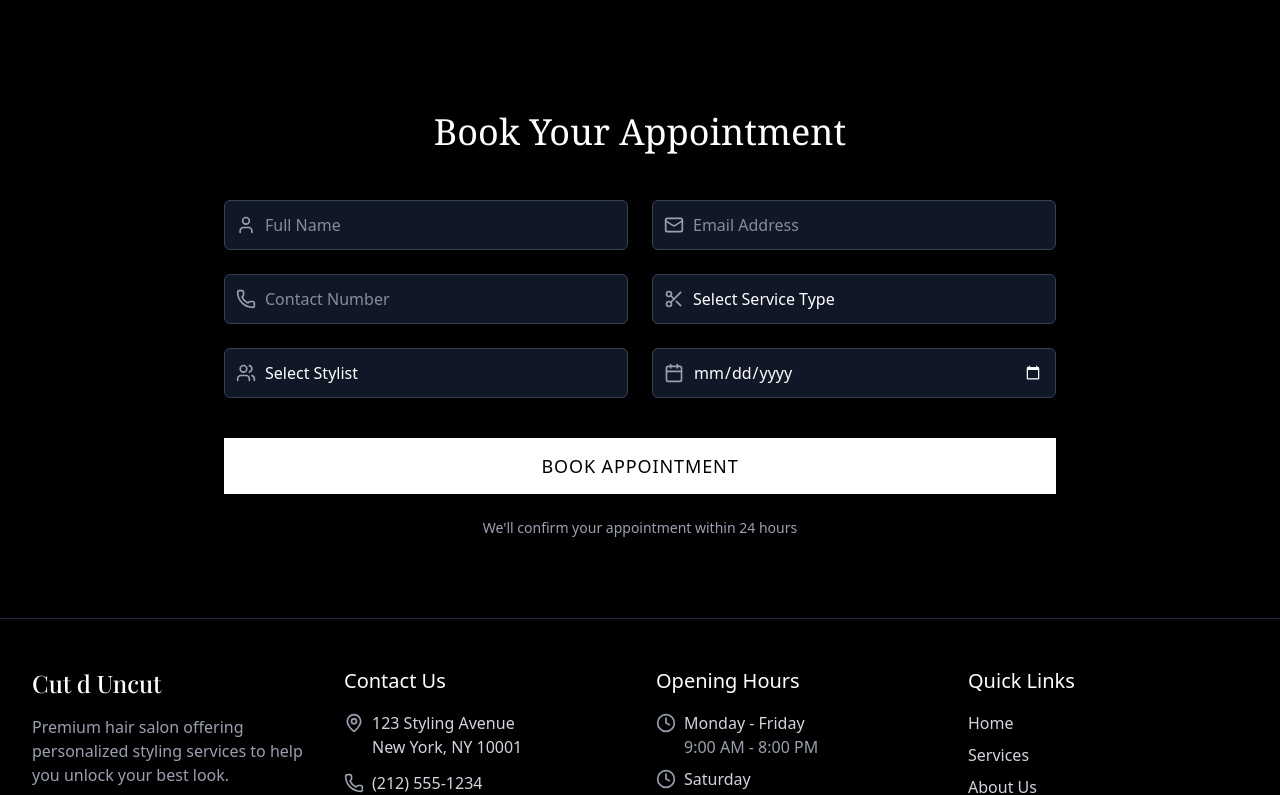
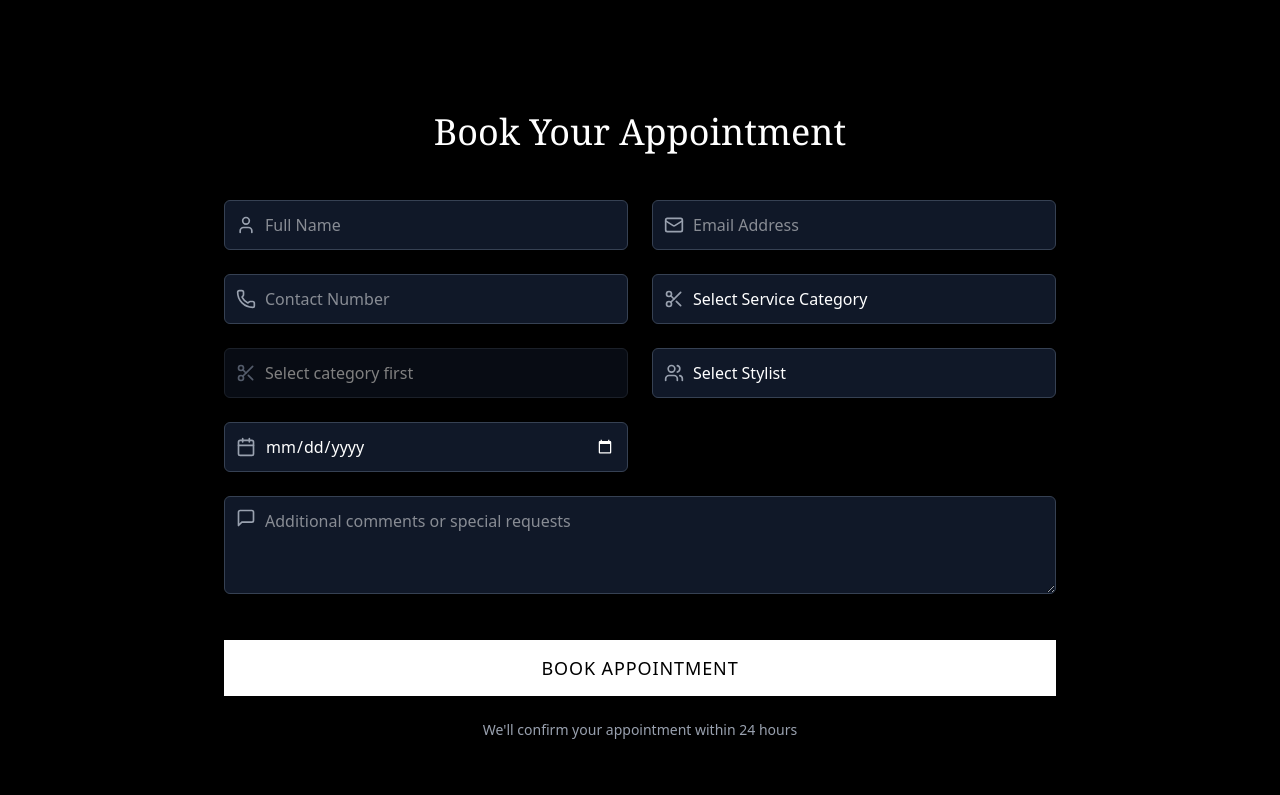
Before and after one commit to janthony25/Client-CutdUncut, a React (Vite) app: page / in a window 1280 px wide. Shown: the part 2316-3111 px from the top of the page. Built offline with nearby package versions, Linux system fonts and the light colour scheme; a web font is replaced by a local one.

Commit message:
Add specific service in contact us section

```diff
--- a/src/pages/HomeComponents/ContactUs.jsx
+++ b/src/pages/HomeComponents/ContactUs.jsx
@@ -1,16 +1,21 @@
-import React, { useState, useRef } from 'react';
+import React, { useState, useRef, useEffect } from 'react';
 import { motion, useInView } from 'framer-motion';
-import { Calendar, User, Mail, Phone, Scissors, Users } from 'lucide-react';
+import { Calendar, User, Mail, Phone, Scissors, Users, MessageSquare } from 'lucide-react';
 
 export default function ContactUs() {
   const [formData, setFormData] = useState({
     fullName: '',
     email: '',
     phone: '',
-    serviceType: '',
+    serviceCategory: '',
+    specificService: '',
     stylist: '',
-    date: ''
+    date: '',
+    comments: ''
   });
+
+  // State to store services by category
+  const [availableServices, setAvailableServices] = useState([]);
 
   const ref = useRef(null);
   const isInView = useInView(ref, {
@@ -18,6 +23,7 @@ export default function ContactUs() {
     margin: "-100px"
   });
 
+  // Animation variants
   const titleVariants = {
     hidden: { opacity: 0, y: 20 },
     visible: {
@@ -56,6 +62,100 @@ export default function ContactUs() {
     }
   };
 
+  // Services data structure
+  const serviceCategories = [
+    {
+      title: "Men's Cut",
+      services: [
+        "Restyle",
+        "Style Cut",
+        "Clipper All Over",
+        "Scissors Cut",
+        "Lines and Design",
+        "Beard Trim",
+        "Beard Shave and Lines",
+        "Head Shave"
+      ]
+    },
+    {
+      title: "Women's Cut",
+      services: [
+        "Restyle",
+        "Straight Cut",
+        "Layering"
+      ]
+    },
+    {
+      title: "Kid's Cut",
+      services: [
+        "0 to 5 Years Old",
+        "6 to 10 Years Old",
+        "11 to 13 Years Old"
+      ]
+    },
+    {
+      title: "Coloring",
+      services: [
+        "Global Color",
+        "Root Retouch"
+      ]
+    },
+    {
+      title: "Foils/Highlights",
+      services: [
+        "Full Head Foils",
+        "Ombre",
+        "Balayage",
+        "Toner",
+        "Full Bleach"
+      ]
+    },
+    {
+      title: "Extra",
+      services: [
+        "Shampoo and Conditioning",
+        "Blow Dry / Finger Dry",
+        "Blow Wave",
+        "Temporary Straight",
+        "Temporary Curl",
+        "Hair Treatment"
+      ]
+    },
+    {
+      title: "Brazilian Keratin Straight",
+      services: ["Brazilian Keratin Treatment"]
+    },
+    {
+      title: "Permanent Straight (Rebonding)",
+      services: ["Permanent Straightening"]
+    }
+  ];
+
+  // List of stylists
+  const stylists = [
+    "Sarah Johnson",
+    "Michael Chen",
+    "Olivia Rodriguez",
+    "James Smith",
+    "Any Available Stylist"
+  ];
+
+  // Update available services when service category changes
+  useEffect(() => {
+    if (formData.serviceCategory) {
+      const category = serviceCategories.find(cat => cat.title === formData.serviceCategory);
+      setAvailableServices(category ? category.services : []);
+
+      // Reset specific service selection when category changes
+      setFormData(prev => ({
+        ...prev,
+        specificService: ''
+      }));
+    } else {
+      setAvailableServices([]);
+    }
+  }, [formData.serviceCategory]);
+
   const handleChange = (e) => {
     const { name, value } = e.target;
     setFormData(prev => ({
@@ -74,30 +174,13 @@ export default function ContactUs() {
       fullName: '',
       email: '',
       phone: '',
-      serviceType: '',
+      serviceCategory: '',
+      specificService: '',
       stylist: '',
-      date: ''
+      date: '',
+      comments: ''
     });
   };
-
-  // List of services
-  const services = [
-    "Hair Coloring",
-    "Hair Styling",
-    "Men's Haircut",
-    "Women's Haircuts",
-    "Kids Haircuts",
-    "Hair Treatment"
-  ];
-
-  // List of stylists
-  const stylists = [
-    "Sarah Johnson",
-    "Michael Chen",
-    "Olivia Rodriguez",
-    "James Smith",
-    "Any Available Stylist"
-  ];
 
   return (
     <div className="bg-black text-white py-20 w-full" ref={ref}>
@@ -166,20 +249,44 @@ export default function ContactUs() {
             />
           </motion.div>
 
-          {/* Service Type */}
+          {/* Service Category - First Step */}
           <motion.div className="relative" variants={itemVariants}>
             <div className="absolute inset-y-0 left-0 pl-3 flex items-center pointer-events-none">
               <Scissors className="h-5 w-5 text-gray-400" />
             </div>
             <select
-              name="serviceType"
-              value={formData.serviceType}
+              name="serviceCategory"
+              value={formData.serviceCategory}
               onChange={handleChange}
               required
               className="w-full pl-10 pr-3 py-3 bg-gray-900 border border-gray-700 rounded-md focus:outline-none focus:ring-2 focus:ring-white/50 transition-colors text-white appearance-none"
             >
-              <option value="" disabled>Select Service Type</option>
-              {services.map((service, index) => (
+              <option value="" disabled>Select Service Category</option>
+              {serviceCategories.map((category, index) => (
+                <option key={index} value={category.title}>
+                  {category.title}
+                </option>
+              ))}
+            </select>
+          </motion.div>
+
+          {/* Specific Service - Second Step */}
+          <motion.div className="relative" variants={itemVariants}>
+            <div className="absolute inset-y-0 left-0 pl-3 flex items-center pointer-events-none">
+              <Scissors className="h-5 w-5 text-gray-400" />
+            </div>
+            <select
+              name="specificService"
+              value={formData.specificService}
+              onChange={handleChange}
+              required
+              disabled={availableServices.length === 0}
+              className={`w-full pl-10 pr-3 py-3 bg-gray-900 border border-gray-700 rounded-md focus:outline-none focus:ring-2 focus:ring-white/50 transition-colors text-white appearance-none ${availableServices.length === 0 ? 'opacity-50 cursor-not-allowed' : ''}`}
+            >
+              <option value="" disabled>
+                {availableServices.length === 0 ? 'Select category first' : 'Select specific service'}
+              </option>
+              {availableServices.map((service, index) => (
                 <option key={index} value={service}>
                   {service}
                 </option>
@@ -222,10 +329,24 @@ export default function ContactUs() {
               className="w-full pl-10 pr-3 py-3 bg-gray-900 border border-gray-700 rounded-md focus:outline-none focus:ring-2 focus:ring-white/50 transition-colors text-white cursor-pointer"
               style={{
                 colorScheme: 'dark',
-                // Improve calendar icon visibility
                 backgroundImage: 'none'
               }}
               onClick={(e) => e.target.showPicker()}
+            />
+          </motion.div>
+
+          {/* Comments/Additional Info - spans full width */}
+          <motion.div className="relative md:col-span-2" variants={itemVariants}>
+            <div className="absolute top-3 left-3 pointer-events-none">
+              <MessageSquare className="h-5 w-5 text-gray-400" />
+            </div>
+            <textarea
+              name="comments"
+              value={formData.comments}
+              onChange={handleChange}
+              placeholder="Additional comments or special requests"
+              rows="3"
+              className="w-full pl-10 pr-3 py-3 bg-gray-900 border border-gray-700 rounded-md focus:outline-none focus:ring-2 focus:ring-white/50 transition-colors text-white"
             />
           </motion.div>
 
```
